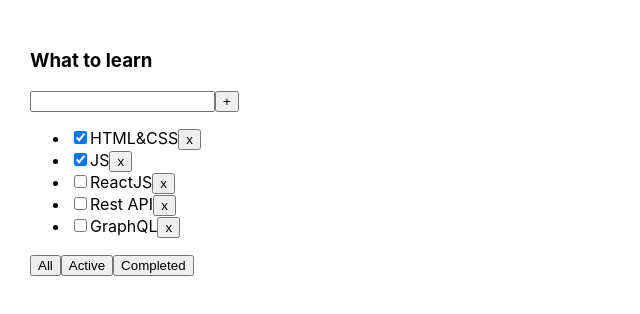
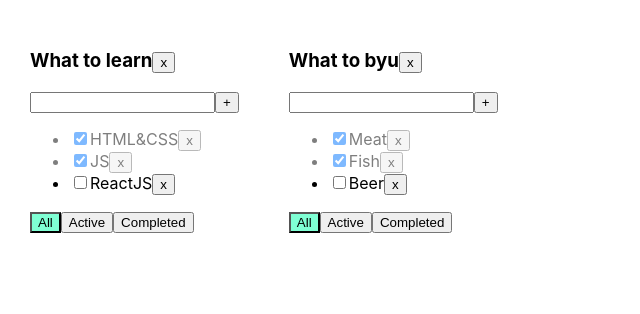
Before and after one commit to a-butterman/todolist-ts, a React (Create React App) app: page / in a window 1280 px wide. Shown: the top 314 px of the page, without its empty margins (0-640 px from the left). Built offline with nearby package versions, Linux system fonts and the light colour scheme.

Commit message:
added 5 lesson

```diff
--- a/src/App.tsx
+++ b/src/App.tsx
@@ -1,55 +1,104 @@
 import React, {useState} from 'react';
 import './App.css';
 import {Todolist} from './Todolist';
-import {v1} from "uuid";
+import { v1 } from 'uuid';
+import {TaskType} from "./Todolist";
 
 export type FilterValuesType = "all" | "active" | "completed";
+type TodoListPropsType = {
+    id: string
+    title: string
+    filter: FilterValuesType
+}
+type TasksStateType = {
+    [todoListID: string]: TaskType[]
+}
 
 function App() {
 
-    let [tasks, setTasks] = useState([
-        { id: v1(), title: "HTML&CSS", isDone: true },
-        { id: v1(), title: "JS", isDone: true },
-        { id: v1(), title: "ReactJS", isDone: false },
-        { id: v1(), title: "Rest API", isDone: false },
-        { id: v1(), title: "GraphQL", isDone: false },
-    ]);
+    const todoListID_1 = v1()
+    const todoListID_2 = v1()
 
-    let cloneTasks = [...tasks]
+    const [todoList, setTodoList] = useState<TodoListPropsType[]>([
+        {id: todoListID_1, title: 'What to learn', filter: 'all'},
+        {id: todoListID_2, title: 'What to byu', filter: 'all'},
+    ])
+    const [tasks, setTasks] = useState<TasksStateType>({
+        [todoListID_1] : [
+            { id: v1(), title: "HTML&CSS", isDone: true },
+            { id: v1(), title: "JS", isDone: true },
+            { id: v1(), title: "ReactJS", isDone: false },
+        ],
+        [todoListID_2] : [
+            { id: v1(), title: "Meat", isDone: true },
+            { id: v1(), title: "Fish", isDone: true },
+            { id: v1(), title: "Beer", isDone: false },
+        ],
+    })
 
-    const addTasks = (title: string) => {
-        console.log(`added new task = ${title}`)
-        let newTask = { id: v1(), title: title, isDone: false }
-        setTasks([newTask, ...cloneTasks])
+    function removeTask(id: string, todoListID: string) {
+        // const currentTodoListTasks = tasks[todoListID]
+        // const updatedTasks = currentTodoListTasks.filter(t => t.id !== id)
+        // tasks[todoListID] = updatedTasks
+        // setTasks({...tasks})
+        setTasks({...tasks, [todoListID]: tasks[todoListID].filter(t => t.id !== id)})
+    }
+    function addTask(title: string, todoListID: string) {
+        const newTask: TaskType = {
+            id: v1(), title: title, isDone: false
+        }
+        // const currentTodoListTasks = tasks[todoListID]
+        // const updateTasks = [newTask, ...currentTodoListTasks]
+        // setTasks({...tasks, [todoListID]: updateTasks})
+        setTasks({...tasks, [todoListID]:[newTask, ...tasks[todoListID]]})
+    }
+    const changeTodoListFilter = (filter: FilterValuesType, todoListID: string) => {
+        setTodoList(todoList.map(tl => tl.id === todoListID ? {...tl, filter: filter} : tl))
     }
 
-    function removeTask(id: string) {
-        let filteredTasks = tasks.filter(t => t.id !== id);
-        setTasks(filteredTasks);
+
+    const changeTaskStatus = (taskID: string, isDone: boolean, todoListID: string) => {
+        // const currentTodoListTasks: TaskType[] = tasks[todoListID]
+        // const updateTasks: TaskType[] = currentTodoListTasks.map(t => t.id === taskID ? {...t, isDone} : t)
+        // tasks[todoListID] = updateTasks
+        // setTasks({...tasks})
+
+        setTasks({...tasks, [todoListID] : tasks[todoListID].map(t => t.id === taskID ? {...t, isDone} : t)})
+    }
+    const removeTodoList = (todoListID: string) => {
+        setTodoList(todoList.filter(tl => tl.id !== todoListID))
+        delete tasks[todoListID]
     }
 
-    let [filter, setFilter] = useState<FilterValuesType>("all");
+    const todoListsComponents = todoList.length
+        ? todoList.map(tl => {
 
-    let tasksForTodolist = tasks;
+            let tasksForTodolist = tasks[tl.id]
+            if (tl.filter === 'active') { tasksForTodolist = tasksForTodolist.filter( t => !t.isDone) }
+            if (tl.filter === 'completed') { tasksForTodolist = tasksForTodolist.filter( t => t.isDone) }
 
-    if (filter === "active") {
-        tasksForTodolist = tasks.filter(t => t.isDone === false);
-    }
-    if (filter === "completed") {
-        tasksForTodolist = tasks.filter(t => t.isDone === true);
-    }
+        return (
+            <Todolist
+                      key={tl.id}
+                      todoListID={tl.id}
+                      tasks={tasksForTodolist}
+                      filter={tl.filter}
+                      title={tl.title}
 
-    function changeFilter(value: FilterValuesType) {
-        setFilter(value);
-    }
+                      removeTask={removeTask}
+                      addTask={addTask}
+                      changeTodoListFilter={changeTodoListFilter}
+                      changeTaskStatus={changeTaskStatus}
+                      removeTodoList={removeTodoList}
+            />
+        )
+        })
+        : <span>Create your first TodoList!</span>
+
 
     return (
         <div className="App">
-            <Todolist title="What to learn"
-                      tasks={tasksForTodolist}
-                      removeTask={removeTask}
-                      changeFilter={changeFilter}
-                      addTasks={addTasks} />
+            {todoListsComponents}
         </div>
     );
 }
--- /dev/null
+++ b/src/Todolist.module.css
@@ -0,0 +1,15 @@
+.error {
+    border: red 2px solid;
+}
+
+.errorMessage {
+    color: red;
+}
+
+.activeFilter {
+    background-color: aquamarine;
+}
+
+.isDone {
+    opacity: 0.5;
+}
--- a/src/Todolist.tsx
+++ b/src/Todolist.tsx
@@ -1,71 +1,92 @@
 import React, {ChangeEvent, KeyboardEvent, useState} from 'react';
 import {FilterValuesType} from './App';
+import s from './Todolist.module.css'
+import {Checkbox} from "./components/Checkbox";
 
-
-
-type PropsType = {
-    title: string
-    tasks: TaskType []
-    removeTask: (taskId: string) => void
-    changeFilter: (value: FilterValuesType) => void
-    addTasks: (title: string) => void
-}
-
-type TaskType = {
+export type TaskType = {
     id: string
     title: string
     isDone: boolean
 }
 
-export function Todolist(props: PropsType) {
+type TodoListPropsType = {
+    key: string,
+    todoListID: string,
+    tasks: TaskType[],
+    filter: FilterValuesType,
+    title: string,
 
-    let [title, setTitle] = useState('')
+    removeTask: (id: string, todoListID: string) => void,
+    addTask: (title: string, todoListID: string) => void,
+    changeTodoListFilter: (filter: FilterValuesType, todoListID: string) => void,
+    changeTaskStatus: (taskID: string, isDone: boolean, todoListID: string) => void,
+    removeTodoList: (todoListID: string) => void,
+}
 
-    const onChangeInputHandler = (event: ChangeEvent<HTMLInputElement>) => {
-        setTitle(event.currentTarget.value)
+export function Todolist(props: TodoListPropsType) {
+
+    let [error, setError] = useState<string | null>(null)
+    let [title, setTitle] = useState("")
+
+    const addTask = () => {
+        if (title.trim() !== '') {
+            props.addTask(title.trim(), props.todoListID);
+            setTitle("");
+        } else {
+            setError('Title is required')
+        }
+
+    }
+    const onChangeHandler = (e: ChangeEvent<HTMLInputElement>) => {
+        setError(null)
+        setTitle(e.currentTarget.value)
+    }
+    const onKeyPressHandler = (e: KeyboardEvent<HTMLInputElement>) => {
+        if (e.charCode === 13) {
+            addTask();
+        }
+    }
+// callback button
+    const onAllClickHandler = () => props.changeTodoListFilter("all", props.todoListID);
+    const onActiveClickHandler = () => props.changeTodoListFilter("active", props.todoListID);
+    const onCompletedClickHandler = () => props.changeTodoListFilter("completed", props.todoListID);
+
+    const changeIsDoneHandler = (tId: string, isDone: boolean) => {
+        props.changeTaskStatus(tId, isDone, props.todoListID)
     }
 
-    const onKeyPressHandler = (event: KeyboardEvent<HTMLInputElement>) => {
-        if (event.key === 'Enter') {
-            onClickNewTaskHandler()
-        }
-    }
-
-    const onClickNewTaskHandler = () => {
-        props.addTasks(title)
-        setTitle('')
-    }
-
-    const removeTaskHandler = (TaskId: string) => {
-        props.removeTask(TaskId)
-    }
-
-    const changeFilterHandler = (filterValue: FilterValuesType) => {
-        props.changeFilter(filterValue)
-    }
-
-    return <div>
-        <h3>{props.title}</h3>
+    return (
         <div>
-            <input onKeyDown={onKeyPressHandler} onChange={onChangeInputHandler} value={title}/>
-            <button onClick={onClickNewTaskHandler}>+</button>
+        <h3>
+            {props.title}
+            <button onClick={() => props.removeTodoList(props.todoListID)}>x</button>
+        </h3>
+        <div>
+            <input value={title} className={error ? s.error : '' }
+                   onChange={ onChangeHandler }
+                   onKeyPress={ onKeyPressHandler }
+            />
+            <button onClick={addTask}>+</button>
+            { error && <div className={s.errorMessage}>{error}</div> }
         </div>
-
         <ul>
             {
-                props.tasks.map(t => (
-                    <li key={t.id}>
-                        <input type="checkbox" checked={t.isDone}/>
+                props.tasks.map(t => {
+
+                    const onClickHandler = () => props.removeTask(t.id, props.todoListID)
+
+                    return <li key={t.id} className={ t.isDone ? s.isDone: '' }>
+                        <Checkbox callBack={(bool) => changeIsDoneHandler(t.id, bool)} isDone={t.isDone}/>
                         <span>{t.title}</span>
-                        <button onClick={ () => { removeTaskHandler(t.id)
-                            console.log(`deleted task = ${t.title}`)} }>x</button>
+                        <button onClick={ onClickHandler }>x</button>
                     </li>
-                ))}
+                })
+            }
         </ul>
         <div>
-            <button onClick={ () => { changeFilterHandler("all") } }>All</button>
-            <button onClick={ () => { changeFilterHandler("active") } }>Active</button>
-            <button onClick={ () => { changeFilterHandler("completed") } }>Completed</button>
+            <button className={props.filter === "all" ? s.activeFilter: ''} onClick={ onAllClickHandler }>All</button>
+            <button className={props.filter === "active" ? s.activeFilter: ''} onClick={ onActiveClickHandler }>Active</button>
+            <button className={props.filter === "completed" ? s.activeFilter: ''} onClick={ onCompletedClickHandler }>Completed</button>
         </div>
     </div>
-}
+    )}
--- /dev/null
+++ b/src/components/Checkbox.tsx
@@ -0,0 +1,20 @@
+import React, {ChangeEvent} from 'react';
+
+type CheckboxPropsType = {
+    callBack: (isDone: boolean) => void
+    isDone: boolean
+}
+
+export const Checkbox = (props: CheckboxPropsType) => {
+
+    const changeIsDoneHandler = (e: ChangeEvent<HTMLInputElement>) => {
+        props.callBack(e.currentTarget.checked)
+    };
+
+
+    return (
+            <input type="checkbox"
+                   checked={ props.isDone }
+                   onChange={ changeIsDoneHandler }/>
+    );
+};
```
